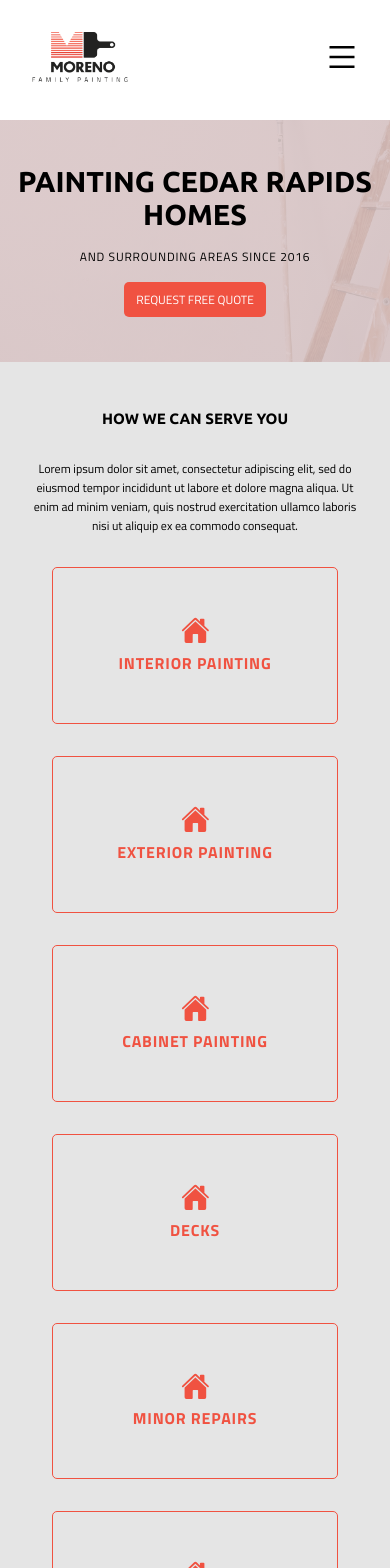
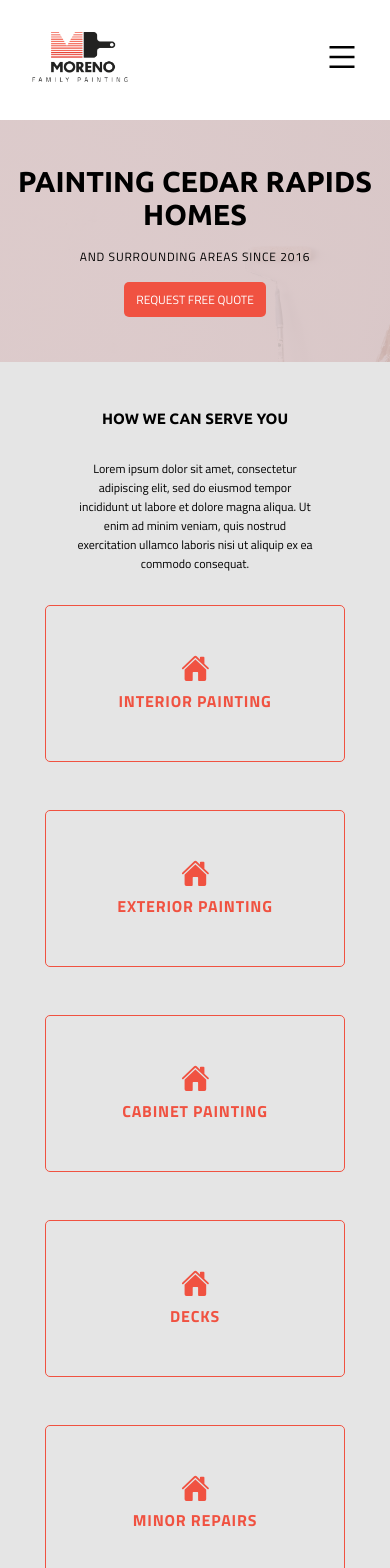
Before and after one commit to dlorenzocodes/moreno-family-painting, a React (Create React App) app: page / in a window 390 px wide. Shown: the top 1568 px of the page. Built offline with nearby package versions, Linux system fonts and the light colour scheme; no server answers.

Commit message:
added styles for tablet screen size

```diff
--- a/src/index.scss
+++ b/src/index.scss
@@ -1,5 +1,6 @@
 // Imports
 @import 'styles/variables';
+@import 'styles/global';
 @import 'styles/navbar.scss';
 @import 'styles/footer.scss';
 @import 'styles/home.scss';
@@ -8,127 +9,3 @@
 @import 'styles/about.scss';
 @import 'styles/portfolio-page.scss';
 @import 'styles/contact-page.scss';
-
-// Resets
-*,
-*::before,
-*::after{
-    margin: 0;
-    padding: 0;
-    box-sizing: border-box;
-}
-
-body{
-    font-family: $tw-font-family;
-}
-
-h1{
-    font-family: $ub-font-family;
-    font-size: 1.8rem;
-    font-weight: $ub-bold-weight;
-}
-
-h2{
-    font-family: $ub-font-family;
-    font-size: $section-title-size;
-    text-transform: uppercase;
-    font-weight: $ub-bold-weight;
-}
-
-p{
-    font-weight: $tw-regular-weight;
-    font-size: 0.75rem;
-}
-
-
-a{
-    text-decoration: none;
-}
-
-li{
-    list-style: none;
-}
-
-button{
-    background-color: #F05241;
-    border: none;
-    color: #fff;
-    padding: 0.5rem 1rem;
-    text-transform: uppercase;
-    font-size: 0.6rem;
-    cursor: pointer;
-}
-
-.main-container{
-    display: flex;
-    flex-direction: column;
-    height: 100vh;
-    position: relative;
-}
-
-.headline-section{
-    height: 242px;
-}
-
-.title-wrapper{
-    height: 242px;
-    display: flex;
-    flex-direction: column;
-    justify-content: center;
-    align-items: center;
-    text-transform: uppercase;
-    text-align: center;
-}
-
-.headline-cta{
-    font-size: 0.75rem;
-    font-family: $tw-font-family;
-    font-weight: $tw-regular-weight;
-    background-color: $accent-color;
-    padding: 0.5rem 0.75rem;
-    border-radius: 5px;
-    color: #fff;
-    transition: all 300ms ease-in-out;
-    text-transform: uppercase;
-}
-
-.headline-cta:hover{
-    background-color: transparent;
-    border: 1px solid $accent-color;
-    color: $text-color
-}
-
-.images-container{
-    width: 80%;
-    margin: 0 auto;
-    padding-top: 2.125rem;
-
-    .images-list{
-
-        padding: 0 1rem;
-
-        li{
-            padding-bottom: 2.125rem;
-
-            .image-wrapper{
-                height: 139px;
-                border-radius: 5px;
-            }
-        }
-    }
-}
-
-
-// Override Toast Styles
-
-.Toastify__toast{
-    font-family: $tw-font-family !important;
-}
-
-.Toastify__progress-bar--success{
-    background: #ffb8b0 !important;
-}
-
-.Toastify__toast-icon > svg{
-    fill: #ffb8b0 !important;
-}
--- a/src/pages/Home.jsx
+++ b/src/pages/Home.jsx
@@ -70,6 +70,7 @@ function Home() {
                     variants={growVarient}
                     initial='hidden'
                     animate='visible'
+                    className='section-info'
                 >
                     <h2>How we can serve you</h2>
                     <p>Lorem ipsum dolor sit amet, consectetur
@@ -127,6 +128,7 @@ function Home() {
                         variants={growVarient}
                         initial='hidden'
                         animate='visible'
+                        className='section-info'
                 >
                     <p>Lorem ipsum dolor sit amet, consectetur adipiscing elit,
                         sed do eiusmod tempor incididunt ut labore  et dolore </p>
--- /dev/null
+++ b/src/styles/_global.scss
@@ -0,0 +1,157 @@
+@import 'mixin.scss';
+
+// Resets
+*,
+*::before,
+*::after{
+    margin: 0;
+    padding: 0;
+    box-sizing: border-box;
+}
+
+body{
+    font-family: $tw-font-family;
+}
+
+h1{
+    font-family: $ub-font-family;
+    font-size: 1.8rem;
+    font-weight: $ub-bold-weight;
+    @include tablet{
+        font-size: 2.1rem;
+    }
+}
+
+h2{
+    font-family: $ub-font-family;
+    font-size: $section-title-size;
+    text-transform: uppercase;
+    font-weight: $ub-bold-weight;
+    @include tablet{
+        font-size: 1.1rem;
+    }
+}
+
+p{
+    font-weight: $tw-regular-weight;
+    font-size: 0.75rem;
+    @include tablet{
+        font-size: .85rem;
+    }
+}
+
+
+a{
+    text-decoration: none;
+}
+
+li{
+    list-style: none;
+}
+
+button{
+    background-color: #F05241;
+    border: none;
+    color: #fff;
+    padding: 0.5rem 1rem;
+    text-transform: uppercase;
+    font-size: 0.6rem;
+    cursor: pointer;
+    @include tablet{
+        font-size: 0.9rem;
+    }
+}
+
+.main-container{
+    display: flex;
+    flex-direction: column;
+    height: 100vh;
+    position: relative;
+}
+
+.headline-section{
+    height: 242px;
+    @include tablet{
+        height: 340px;
+    }
+}
+
+.title-wrapper{
+    height: 100%;
+    display: flex;
+    flex-direction: column;
+    justify-content: center;
+    align-items: center;
+    text-transform: uppercase;
+    text-align: center;
+    max-width: 464px;
+    margin: 0 auto;
+    @include tablet{
+        margin: 0 auto 0 3rem;
+        align-items: flex-start;
+        text-align: left;
+    }
+}
+
+.headline-cta{
+    font-size: 0.75rem;
+    font-family: $tw-font-family;
+    font-weight: $tw-regular-weight;
+    background-color: $accent-color;
+    padding: 0.5rem 0.75rem;
+    border-radius: 5px;
+    color: #fff;
+    transition: all 300ms ease-in-out;
+    text-transform: uppercase;
+}
+
+.headline-cta:hover{
+    background-color: transparent;
+    border: 1px solid $accent-color;
+    color: $text-color
+}
+
+.images-container{
+    width: 80%;
+    margin: 0 auto;
+    padding-top: 2.125rem;
+    @include tablet{
+        padding: 2.125rem 0
+    }
+
+    .images-list{
+
+        padding: 0 1rem;
+        @include tablet{
+           @include grid($grid-template-columns: 1fr 1fr, $grid-gap: 2rem);
+        }
+
+        li{
+            padding-bottom: 2.125rem;
+            @include tablet{
+                padding-bottom: 0;
+            }
+
+            .image-wrapper{
+                height: 139px;
+                border-radius: 5px;
+                min-height: 200px;
+            }
+        }
+    }
+}
+
+
+// Override Toast Styles
+
+.Toastify__toast{
+    font-family: $tw-font-family !important;
+}
+
+.Toastify__progress-bar--success{
+    background: #ffb8b0 !important;
+}
+
+.Toastify__toast-icon > svg{
+    fill: #ffb8b0 !important;
+}
--- /dev/null
+++ b/src/styles/_mixin.scss
@@ -0,0 +1,56 @@
+@use 'variables.scss';
+
+@mixin grid (
+    $grid-template-columns: false,
+    $grid-template-rows: false,
+    $grid-gap: false,
+    $grid-auto-rows: false,
+){
+    display: grid;
+    @if $grid-template-columns != false {
+        grid-template-columns: $grid-template-columns;
+    }
+
+    @if $grid-template-rows != false {
+        grid-template-rows: $grid-template-rows;
+    }
+
+    @if $grid-gap != false {
+        gap: $grid-gap;
+    }
+
+    @if $grid-auto-rows != false {
+        grid-auto-rows: $grid-auto-rows;
+    }
+}
+
+
+@mixin small-screen {
+    @media only screen and (max-width: $iphoneSE-width){
+        @content
+    }
+};
+
+@mixin tablet {
+    @media only screen and (min-width: $tablet-width){
+        @content;
+    }
+};
+
+@mixin ipad {
+    @media only screen and (min-width: $ipad-width){
+        @content
+    }
+};
+
+@mixin desktop {
+    @media only screen and (min-width: $desktop-width){
+        @content
+    }
+};
+
+@mixin large-desktop {
+    @media only screen and (min-width: $large-desktop-width){
+        @content
+    }
+};
--- a/src/styles/_variables.scss
+++ b/src/styles/_variables.scss
@@ -12,8 +12,22 @@ $ub-bold-weight: 700;
 // Sections
 $section-title-size: 0.9375rem;
 
+// Linear-Gradient
+$background-mobile-gradient: rgba(217, 196, 196, 0.85);
+$background-gradient: rgba(217, 196, 196, 0.25);
+
+
 // Colors
 $accent-color: #F05241;
 $primary-color: #E5E5E5;
 $text-color: #232222;
 $gradient-color: #D9C4C4;
+
+// Media Queries
+$iphoneSE-width: 23.4375em;               // 375px
+// $phone-width: 30em;                      // 480px
+$tablet-width: 37.5em;                  // 768px
+$ipad-width: 64em;                     // 1024px
+$ipad-height: 85.375em;               // 1366px
+$desktop-width: 76.5em;              // 1224px
+$large-desktop-width: 114em;        // 1824px
--- a/src/styles/about.scss
+++ b/src/styles/about.scss
@@ -4,6 +4,9 @@
     margin: 0 auto;
     padding: 3rem 1rem;
     text-align: center;
+    @include tablet{
+        width: 61%;
+    }
 
     .about-info-wrapper{
         p{
@@ -14,6 +17,10 @@
     .about-info-photo{
         height: 292px;
         width: 90%;
+        max-width: 500px;
         margin: 0 auto;
+        @include tablet{
+            height: 385px;
+        }
     }
 }
--- a/src/styles/home.scss
+++ b/src/styles/home.scss
@@ -1,4 +1,4 @@
-
+@import 'mixin.scss';
 
 main{
     flex-grow: 1;
@@ -7,28 +7,40 @@ main{
 
         .headline-home-section{
             background-image: url('../assets/heroImage.jpg');
-            background-image: linear-gradient( rgba(217, 196, 196, 0.85), rgba(217, 196, 196, 0.85)), url('../assets/heroImage.jpg');
-            background-position: -288px;
+            background-image: linear-gradient( $background-mobile-gradient, $background-mobile-gradient), url('../assets/heroImage.jpg');
+            background-position: -288px top;
             background-size: 977px;
             background-repeat: no-repeat;
+            background-attachment: fixed;
+            @include tablet {
+                background-image: linear-gradient( $background-gradient, $background-gradient), url('../assets/heroImage.jpg');
+                background-size: 1196px;
+                background-position: -189px -50px;
+            }
 
             .title-wrapper{
-
                 h3{
                     font-family: $tw-font-family;
                     font-weight: $tw-regular-weight;
                     font-size: 0.75rem;
                     letter-spacing: 0.05rem;
                     padding: 1rem 0;
+                    @include tablet{
+                        font-size: 0.85rem;
+                    }
                 }
             }
         }
 
         .services-wrapper{
-
             background-color: $primary-color;
             padding: 3rem 0;
             text-align: center;
+
+            .section-info{
+                width: calc(85% - 2rem);
+                margin: 0 auto;
+            }
 
             p{
                 margin: 2rem 0;
@@ -36,19 +48,29 @@ main{
             }
 
             .service-list-wrapper{
-
                 padding: 0 1rem;
+                @include tablet{
+                    padding: 1.5rem 1rem
+                }
 
                 .services-list{
                     color: $accent-color;
-                    width: 80%;
-                    margin: 0 auto;
+                    @include tablet{
+                        @include grid($grid-template-columns: 1fr 1fr, $grid-gap: 2rem);
+                        width: 85%;
+                        margin: 0 auto;
+                    }
 
                     .service-item{
                         border: 1px solid $accent-color;
                         padding: 3rem;
-                        margin-bottom: 2rem;
+                        margin: 0 auto 3rem;
+                        width: 100%;
+                        max-width: 300px;
                         border-radius: 5px;
+                        @include tablet{
+                            margin-bottom: 0;
+                        }
 
                         svg{
                             font-size: 1.8rem;
--- a/src/styles/navbar.scss
+++ b/src/styles/navbar.scss
@@ -11,6 +11,9 @@
 
         img{
             width: 6rem;
+            @include tablet{
+                width: 7rem;
+            }
         }
 
         .mobile-open-close{
--- a/src/styles/reviews.scss
+++ b/src/styles/reviews.scss
@@ -5,9 +5,14 @@
     height: 25vh;
     min-height: 25vh;
     overflow: hidden;
+    max-width: 600px;
+    margin: 0 auto;
+    @include small-screen{
+        min-height: 38vh;
+    }
 
     .arrows-container{
-        padding: 1rem 0.5rem;
+        padding: 0.5rem;
         display: flex;
         justify-content: space-between;
         align-items: center;
```
